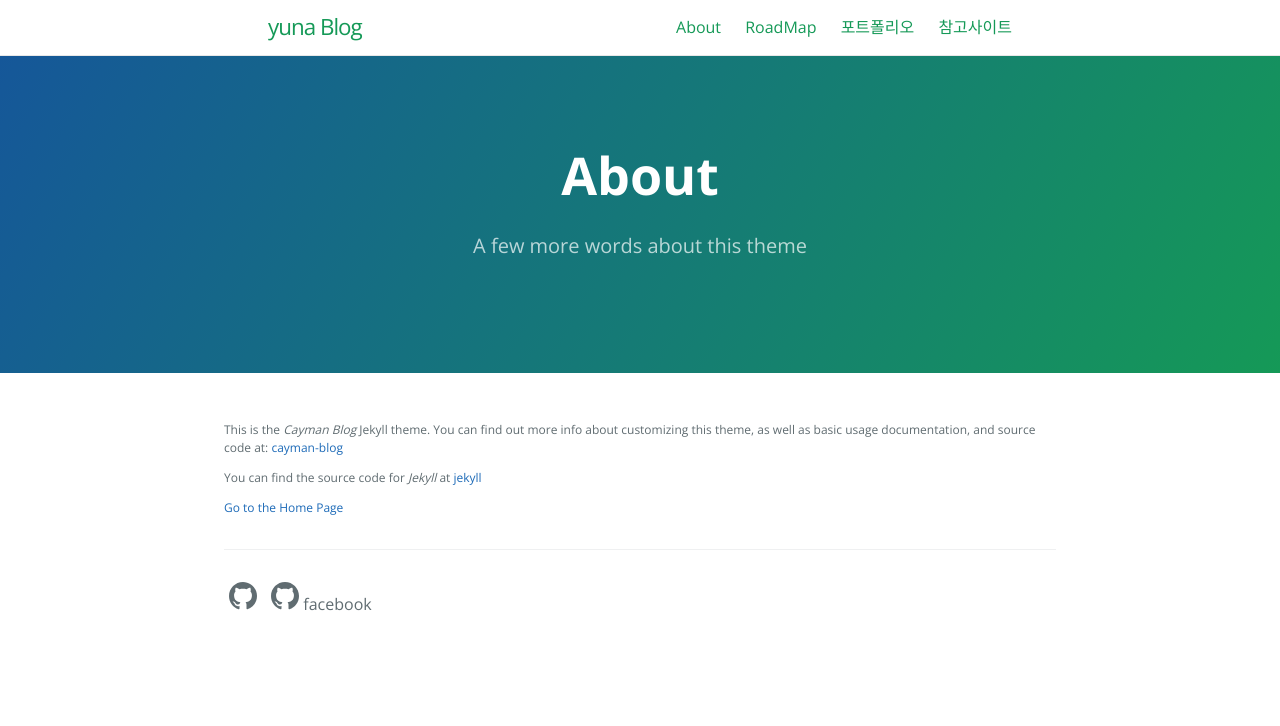
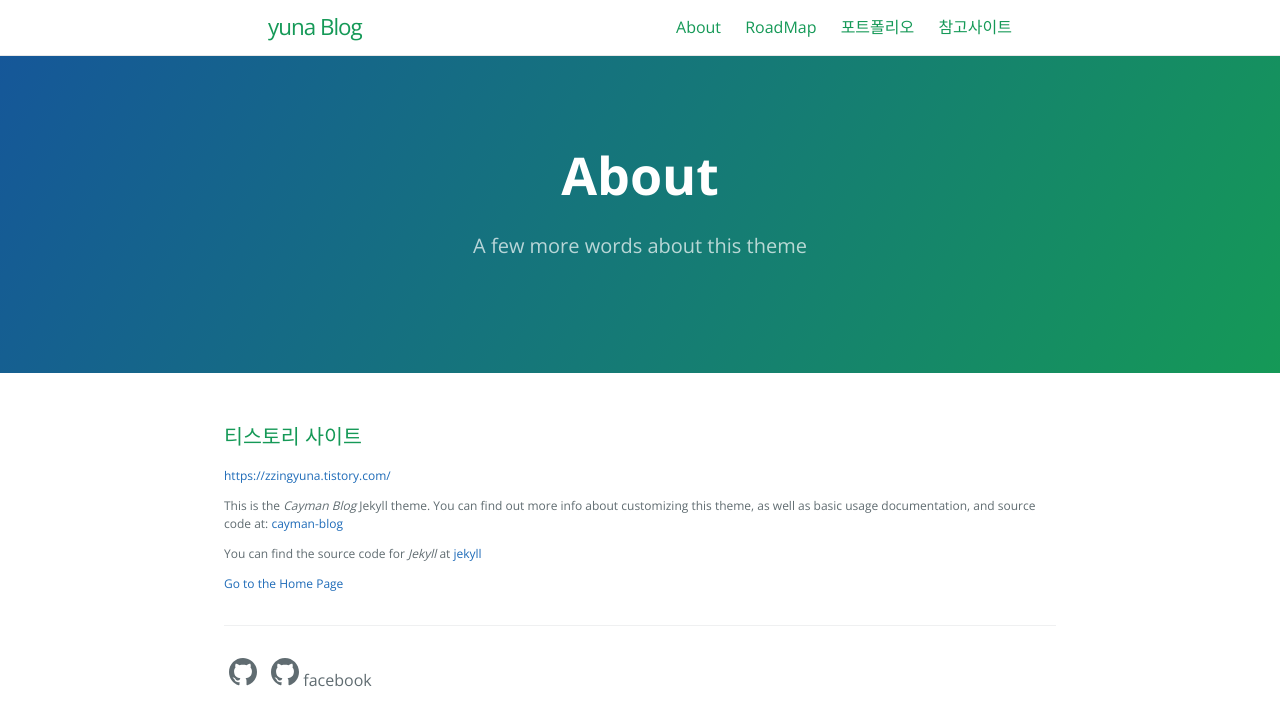
Before and after one commit to zzingyuna/test_site.github.io, a Jekyll site: the page built from 1_about.md, in a window 1280 px wide. Shown: the top 726 px of the page. Built offline with Jekyll 4.4.1, drawn with Linux system fonts in a browser that asks for light colours.

Commit message:
Update 1_about.md

```diff
--- a/1_about.md
+++ b/1_about.md
@@ -5,6 +5,14 @@ tagline: A few more words about this theme
 permalink: /about.html
 ---
 
+### 티스토리 사이트
+
+[https://zzingyuna.tistory.com/](https://zzingyuna.tistory.com/)
+
+
+
+
+
 This is the _Cayman Blog_ Jekyll theme. You can find out more info about customizing this theme, as well as basic usage documentation, and source code at: [cayman-blog](https://github.com/lorepirri/cayman-blog)
 
 You can find the source code for _Jekyll_ at [jekyll](https://github.com/jekyll/jekyll)
```
